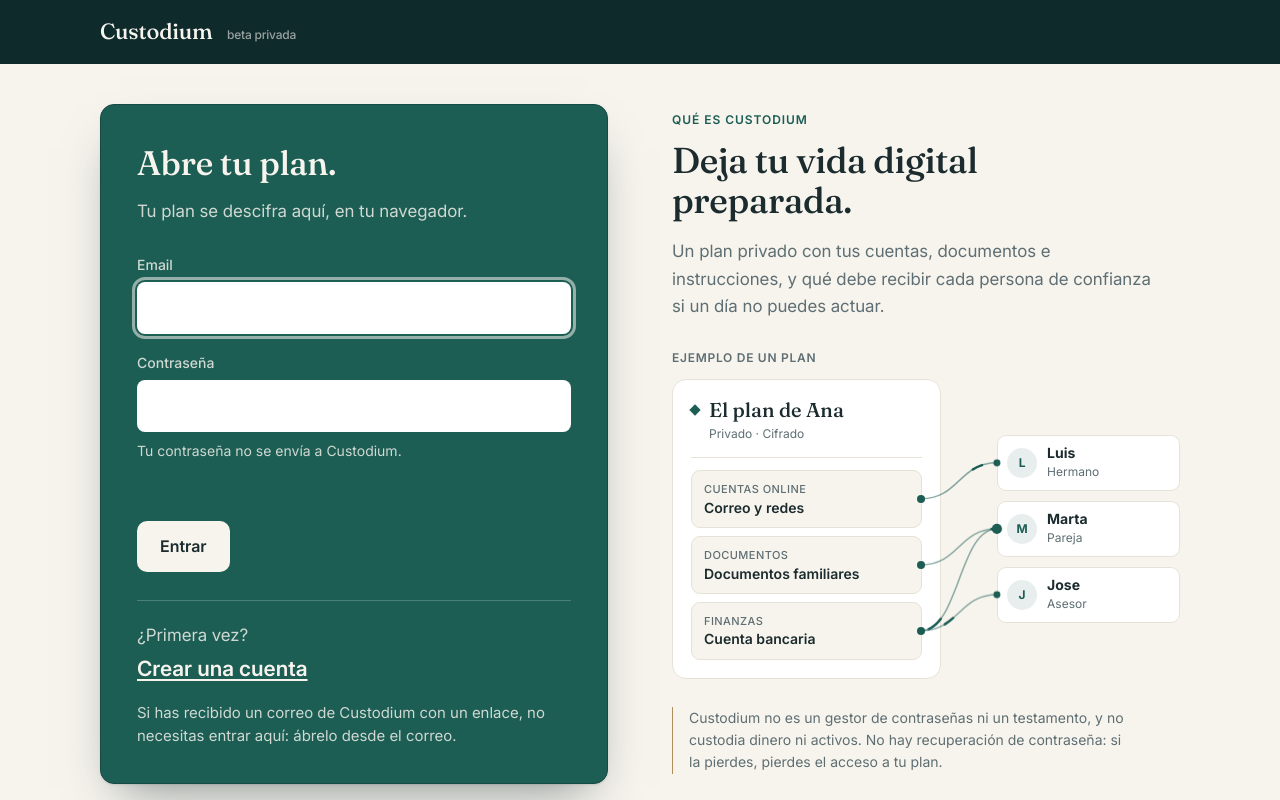
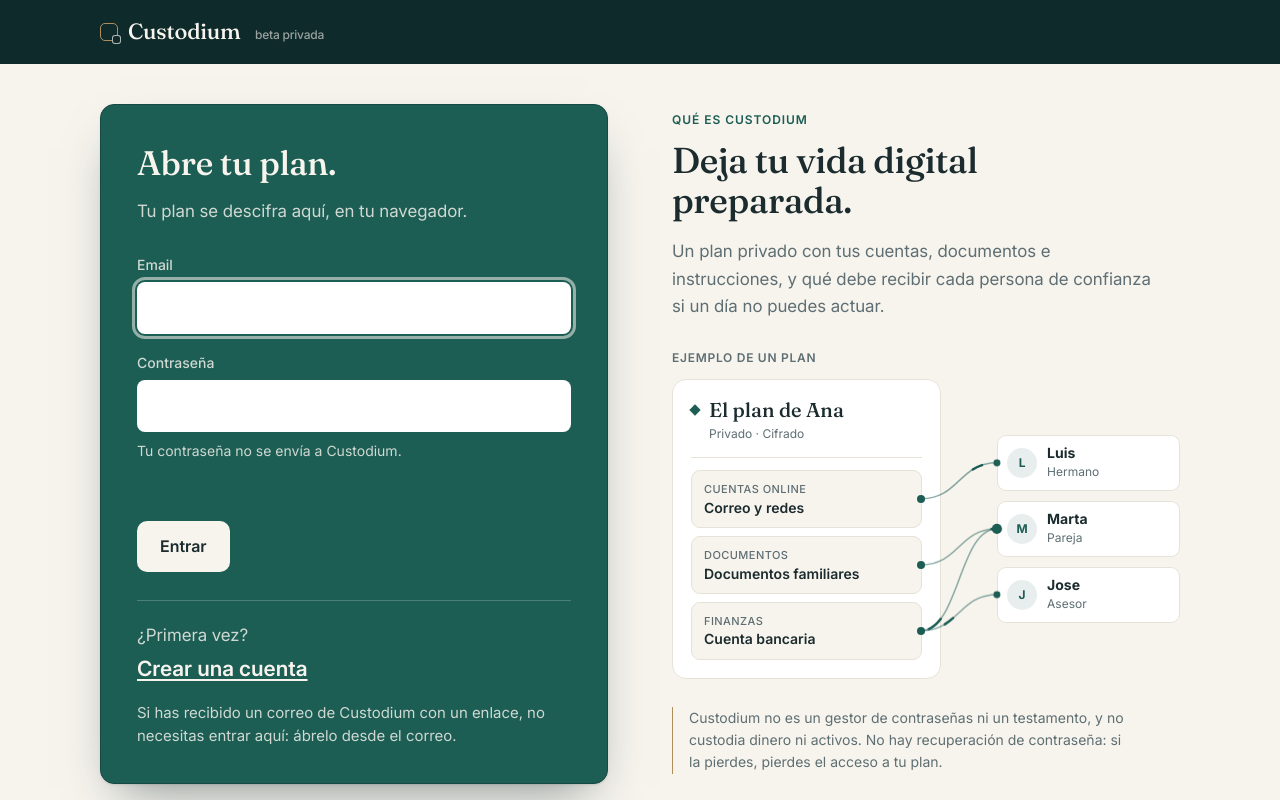
Before and after one commit to victorsala/custodium-client, a website with bundled scripts: page public/index.html in a window 1280 px wide. Shown: the top 800 px of the page. Built offline with nearby package versions, Linux system fonts and the light colour scheme; files whose address does not match are found by name.

Commit message:
Marca: el favicon del web i el signe al costat del nom a la capçalera
favicon.svg és el del web B2B (quadrat nit, marc de llautó, quadret marfil
al cantó), i el mateix signe, dibuixat amb CSS, va davant de «Custodium»
a index, abrir i aqui.

Co-Authored-By: Claude Fable 5.1 <noreply@anthropic.com>

```diff
--- a/public/index.html
+++ b/public/index.html
@@ -5,12 +5,13 @@
   <meta name="viewport" content="width=device-width, initial-scale=1">
   <meta name="robots" content="noindex, nofollow">
   <title>Custodium · beta privada</title>
+  <link rel="icon" href="/favicon.svg" type="image/svg+xml">
   <link rel="stylesheet" href="/style.css">
 </head>
 <body>
   <header class="top">
     <div class="wrap top-row">
-      <span class="brand">Custodium <small>beta privada</small></span>
+      <span class="brand"><span class="brand-mark" aria-hidden="true"></span>Custodium <small>beta privada</small></span>
       <nav class="top-nav" id="top-nav" hidden>
         <button id="nav-plan" type="button" class="ghost">Tu plan</button>
         <button id="nav-people" type="button" class="ghost">Personas</button>
--- a/public/style.css
+++ b/public/style.css
@@ -71,6 +71,27 @@ body {
   font-size: 22px;
   font-weight: 500;
   letter-spacing: -.01em;
+}
+
+/* El signe de la marca (el mateix que el favicon i el web): un quadrat de llautó amb un quadret marfil al cantó. */
+.brand-mark {
+  display: inline-block;
+  width: 18px; height: 18px;
+  margin-right: 10px;
+  border: 1px solid var(--brass);
+  border-radius: 5px;
+  position: relative;
+  top: 2px;
+}
+
+.brand-mark::after {
+  content: "";
+  position: absolute;
+  width: 7px; height: 7px;
+  right: -4px; bottom: -4px;
+  border: 1px solid rgba(247,244,238,.7);
+  border-radius: 3px;
+  background: var(--night);
 }
 
 .brand small {
```
Also changed, not shown: public/abrir.html (+2 -1 lines), public/aqui.html (+2 -1 lines), public/favicon.svg (added).
